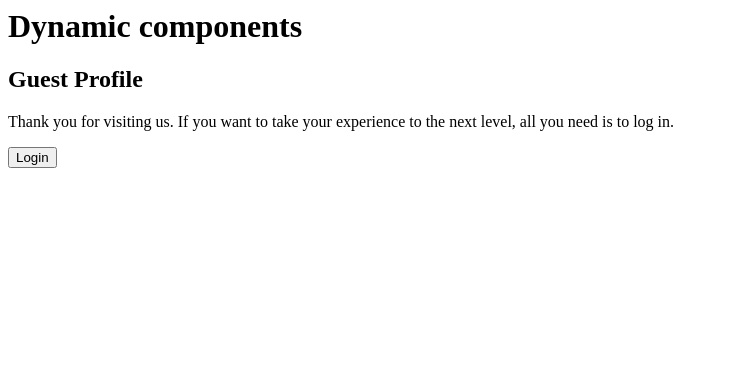
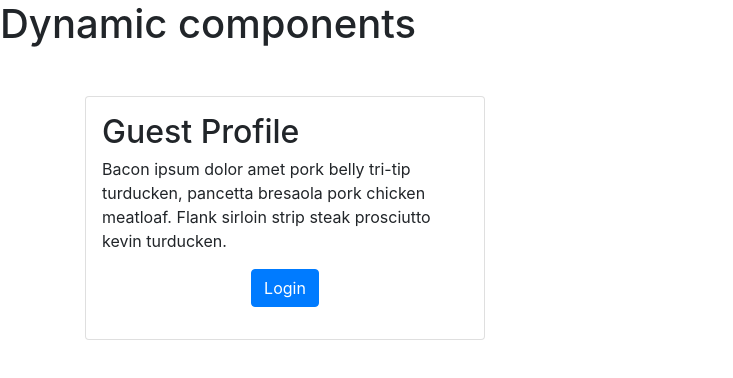
Before and after one commit to ShilpaLalwani/angular-dynamic-component, an Angular app: page / in a window 1280 px wide. Shown: the top 378 px of the page, without its empty margins (0-733 px from the left). Built offline with nearby package versions, Linux system fonts and the light colour scheme.

Commit message:
3 files modified, 2 deleted

```diff
--- a/src/app/profile/client-profile/client-profile.component.html
+++ b/src/app/profile/client-profile/client-profile.component.html
@@ -1,19 +1,18 @@
+<section class="card p-3 mt-5">
+  <figure class="text-center">
+    <img class="w-100"
+    src="https://www.pngfind.com/pngs/m/622-6227673_man-svg-png-icon-free-download-font-awesome.png" />
+  </figure>
+<div class="card-body">
 
+  <h2 class="card-title" contenteditable="true">Lorem ipsum</h2>
 
-<section class="card">
-  <figure class="card__avatar">
-    <img src="assets/images/profile.png" />
-  </figure>
-
-  <h2 class="card__title" contenteditable="true">Daniel Marin</h2>
-
-  <p class="card__subtitle" contenteditable="true">
-    Senior Software Engineer at This Dot Labs, a company specializing in Modern
-    Web Technologies, designing, and developing software to help companies
-    maximize efficiency in their processes.
+  <p class="card-subtitle" contenteditable="true">
+      Bacon ipsum dolor amet pork belly tri-tip turducken, pancetta bresaola pork chicken meatloaf. Flank sirloin strip steak prosciutto kevin turducken.
   </p>
 
-  <div class="card__toolbar">
-    <button (click)="logout()">Logout</button>
+  <div class="mt-2 text-center">
+    <button class="btn btn-danger"(click)="logout()">Logout</button>
   </div>
+</div>
 </section>
--- a/src/app/profile/guest-profile/guest-profile.component.html
+++ b/src/app/profile/guest-profile/guest-profile.component.html
@@ -1,19 +1,13 @@
-<section class="card">
-  <div class="card__avatar">
-    <div class="card__avatar__head"></div>
-    <div class="card__avatar__body"></div>
-  </div>
+<section class="mt-5 card p-3">
 
-  <div class="container">
-    <h2 class="card__title">Guest Profile</h2>
+    <h2 class="card-title">Guest Profile</h2>
 
-    <p class="card__subtitle">
-      Thank you for visiting us. If you want to take your experience to the next
-      level, all you need is to log in.
+    <p class="card-subtitle">
+      Bacon ipsum dolor amet pork belly tri-tip turducken, pancetta bresaola pork chicken meatloaf. Flank sirloin strip steak prosciutto kevin turducken.
     </p>
 
-    <div class="card__toolbar">
-      <button (click)="login()">Login</button>
+    <div class="mt-3 text-center mb-3">
+      <button class="btn btn-primary" (click)="login()">Login</button>
     </div>
-  </div>
+
 </section>
--- a/src/app/profile/profile.component.html
+++ /dev/null
@@ -1,3 +0,0 @@
-<p>
-profile works!
-</p>
--- a/src/styles.css
+++ b/src/styles.css
@@ -1 +1,5 @@
 /* Add application styles & imports to this file! */
+@import "~bootstrap/dist/css/bootstrap.min.css";
+.card{
+  width: 25rem;
+}
```
Also changed, not shown: src/app/profile/profile.component.css (deleted).
